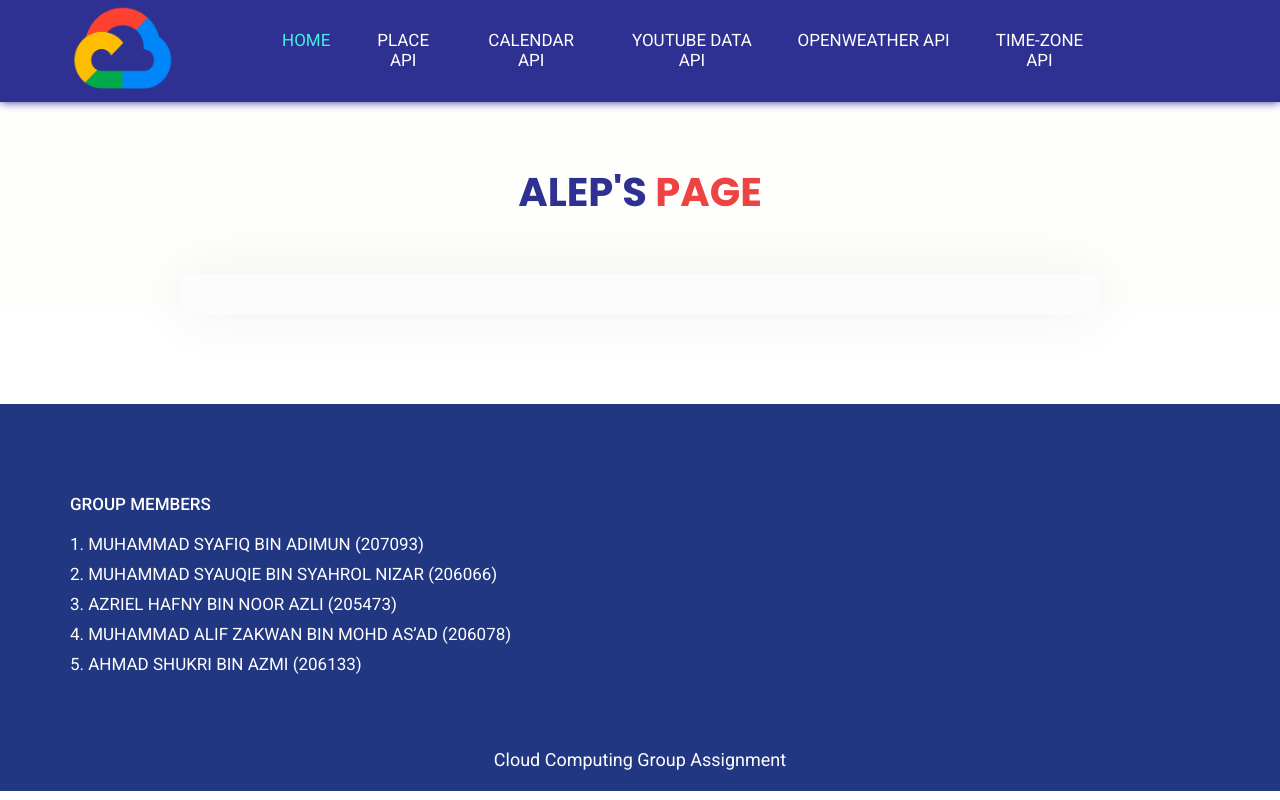
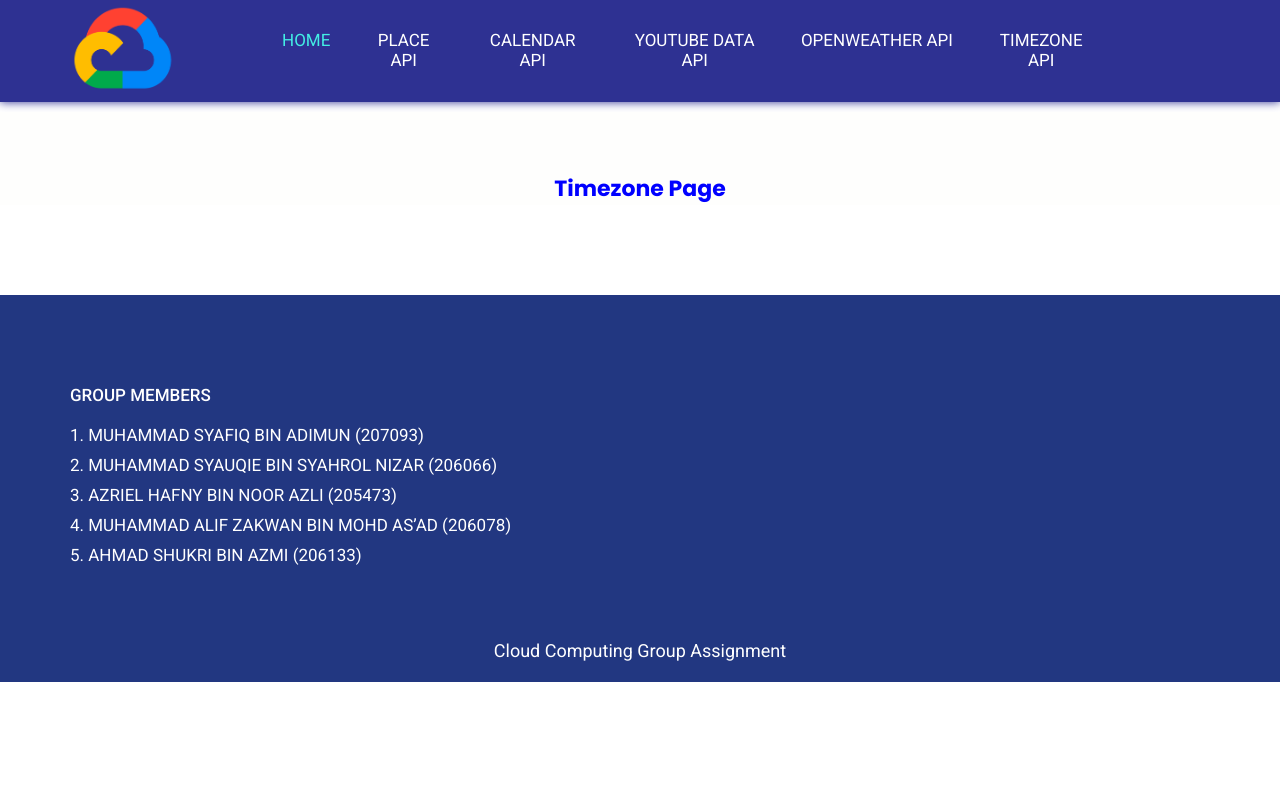
Before and after one commit to msyaafiq/cloud-computing-assignment, a Flask app: page /timezone-api in a window 1280 px wide. Run offline with Flask 3, Linux system fonts and the light colour scheme; some libraries are stand-ins or nearby versions.

Commit message:
added timezone style

```diff
--- /dev/null
+++ b/static/css/timezone-api.css
@@ -0,0 +1,5 @@
+.timezone-title-section {
+    text-align: center;
+    color: blue;
+    font-weight: bold;
+}
--- a/templates/timezone-api.html
+++ b/templates/timezone-api.html
@@ -40,6 +40,11 @@
     <link
       rel="stylesheet"
       href="https://netdna.bootstrapcdn.com/font-awesome/4.0.3/css/font-awesome.css"
+    />
+
+    <link
+      rel="stylesheet"
+      href="{{ url_for('static', filename = 'css/timezone-api.css') }}"
     />
     </style>
 
@@ -109,7 +114,7 @@
                     >
                   </li>
                   <li class="nav-item">
-                    <a class="nav-link" href="/">Time-Zone API</a>
+                    <a class="nav-link" href="/timezone-api">Timezone API</a>
                   </li>
                 </ul>
               </div>
@@ -120,24 +125,31 @@
     </div>
     <!-- end header inner -->
 
+
+
+
     <!-- about -->
-    <div class="about">
-      <div class="container">
-        <div class="row">
-          <div class="col-md-12">
-            <div class="titlepage text_align_center">
-              <h2>Alep's<span class="blue_light">    Page</span></h2>
+      <div class="about">
+        <div class="container">
+              <div class="timezone-main-container">
+
+                <h2 class="timezone-title-section">
+                  Timezone Page
+                </h2>
+
+                <div class="timezone-content">
+                    <div class="timezone-section">
+
+                    </div>
+                </div>
+
             </div>
-            <div class="col-md-10 offset-md-1">
-              <div class="domain_bg">
-            </div>
-          </div>
         </div>
+      </div>
 
-      </div>
-    </div>
-      </div>
-    </div>
+
+
+
     <!-- end about -->
 
     <!--  footer -->
```
